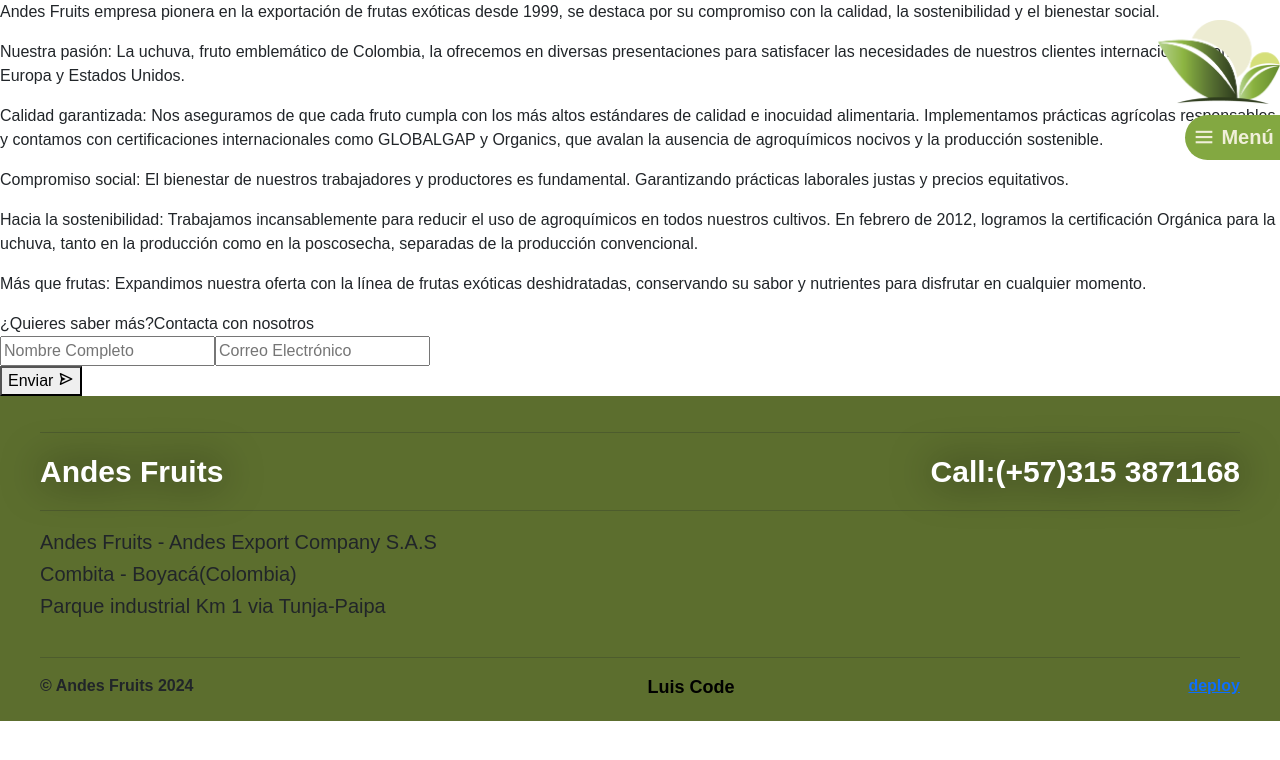
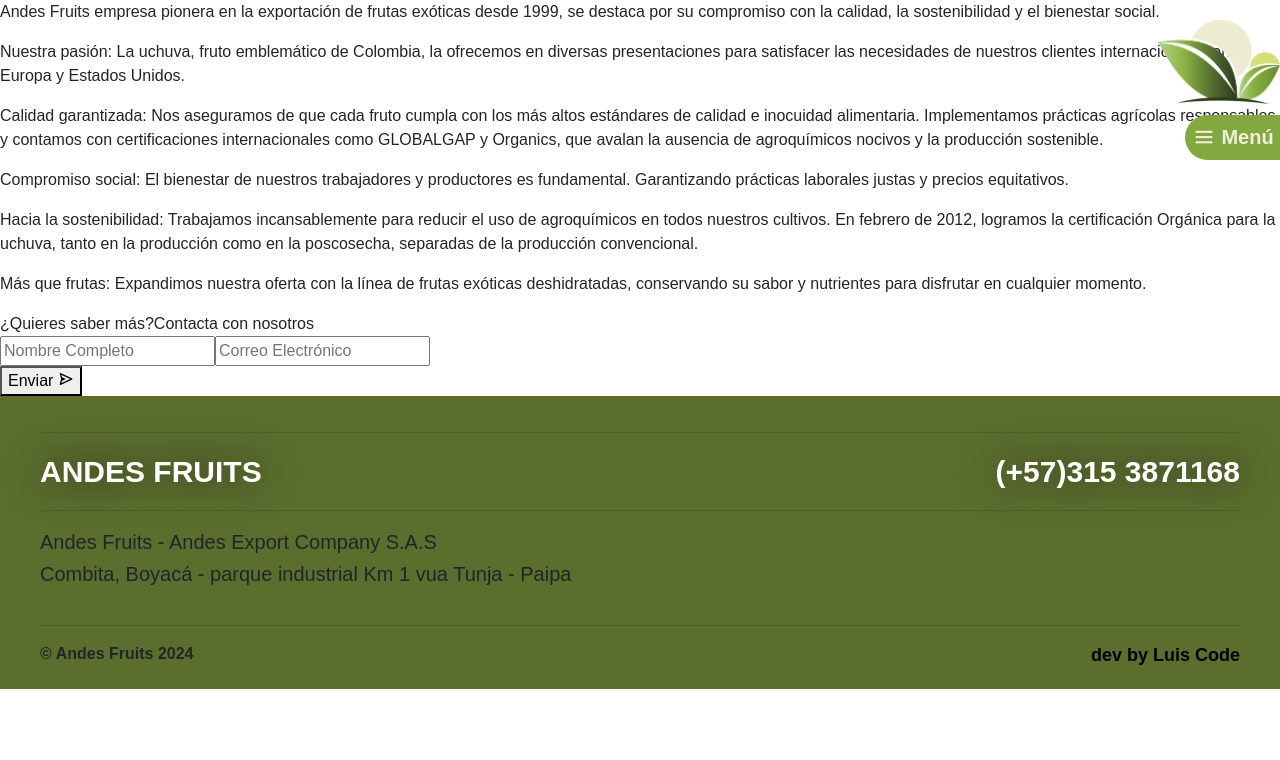
Before and after one commit to luisFPM97/AndesFruits, a React (Vite) app: page /#/quienes-somos in a window 1280 px wide. Shown: the top 760 px of the page. Built offline with nearby package versions, Linux system fonts and the light colour scheme; a web font is replaced by a local one.

Commit message:
update footer

```diff
--- a/src/App.jsx
+++ b/src/App.jsx
@@ -24,7 +24,7 @@ function App() {
       setContent(data[language]);
     }
   }, [language, data]);
-
+  console.log(content)
 
 
 
@@ -58,15 +58,14 @@ function App() {
         <div className="fc">
           <hr />
           <div className="firstf">
-            <span className="titlef">Andes Fruits</span>
-            <span className="titlef"> Call:(+57)315 3871168 </span>
+            <span className="titlef">{content.home.titleE}</span>
+            <span className="titlef">{content.contactenos.phone}</span>
           </div>
           <hr />
           <div className="fd">
 
             <span>Andes Fruits - Andes Export Company S.A.S</span>
-            <span>Combita - Boyacá(Colombia)</span>
-            <span>Parque industrial Km 1 via Tunja-Paipa</span>
+            <span>{content.contactenos.address}</span>
           </div>
           <hr />
           <div className="ff">
@@ -79,10 +78,9 @@ function App() {
                 target="blank"
               >
                 {" "}
-                Luis Code
+                 dev by Luis Code
               </a>
             </span>
-            <a href="https://andesexp.netlify.app/">deploy</a>
           </div>
         </div>
       </footer>
--- a/src/data.json
+++ b/src/data.json
@@ -269,9 +269,9 @@
           "contactenos": {
             "title": "Contáctenos",
             "description": "Póngase en contacto con nosotros",
-            "address": "Calle 123, Ciudad, País",
-            "phone": "+123 456 7890",
-            "email": "info@example.com"
+            "address": "Combita, Boyacá - parque industrial Km 1 vua Tunja - Paipa",
+            "phone": "(+57)315 3871168",
+            "email": "jlaverde@andesexport.com"
           }
     },
     "en":{
@@ -544,9 +544,9 @@
           "contactenos": {
             "title": "Contáctenos",
             "description": "Póngase en contacto con nosotros",
-            "address": "Calle 123, Ciudad, País",
-            "phone": "+123 456 7890",
-            "email": "info@example.com"
+            "address": "Combita, Boyacá - parque industrial Km 1 vua Tunja - Paipa",
+            "phone": "(+57)315 3871168",
+            "email": "jlaverde@andesexport.com"
           }
     }
 }
```
